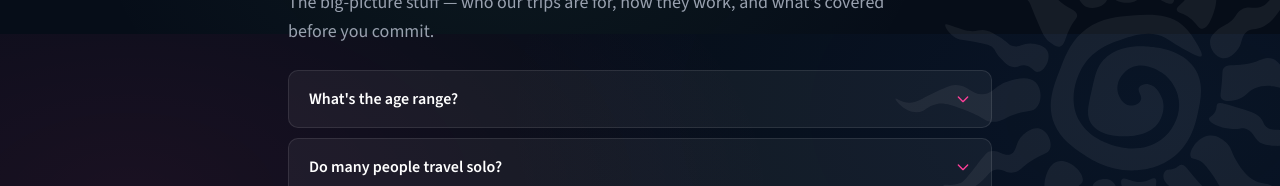
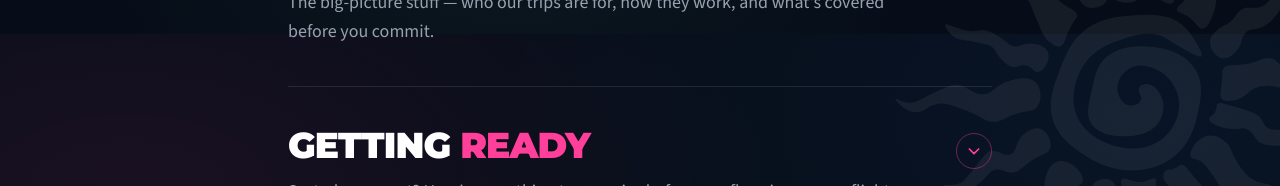
Before and after one commit to markpope8507/trutravels, a Next.js app: page /faqs in a window 1280 px wide. Shown: the part 766-952 px from the top of the page. Built offline with nearby package versions, Linux system fonts and the light colour scheme.

Commit message:
FAQs: start all sections collapsed
Co-Authored-By: Claude Opus 4.8 (1M context) <noreply@anthropic.com>

```diff
--- a/src/app/faqs/page.tsx
+++ b/src/app/faqs/page.tsx
@@ -111,13 +111,12 @@ export default function FaqsPage() {
         <img src="/bg-assets/mask.svg" alt="" aria-hidden="true" className="pointer-events-none select-none absolute -right-12 sm:-right-20 lg:-right-24 -bottom-10 w-[220px] sm:w-[340px] lg:w-[460px] opacity-[0.06] brightness-0 invert" />
         <div className="relative mx-auto max-w-3xl px-4 sm:px-6 lg:px-8">
           <div className="divide-y divide-white/10">
-            {FAQ_GROUPS.map((group, i) => (
+            {FAQ_GROUPS.map((group) => (
               <FaqSection
                 key={group.category}
                 title={group.category}
                 description={group.description}
                 faqs={group.faqs}
-                defaultOpen={i === 0}
               />
             ))}
           </div>
```
